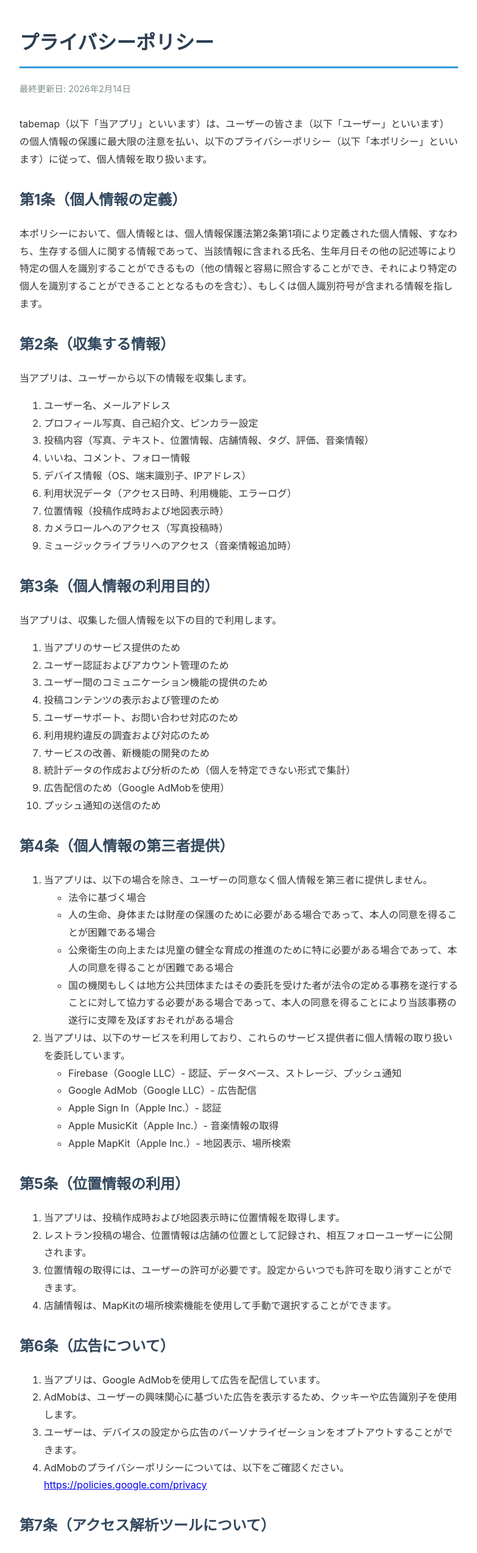
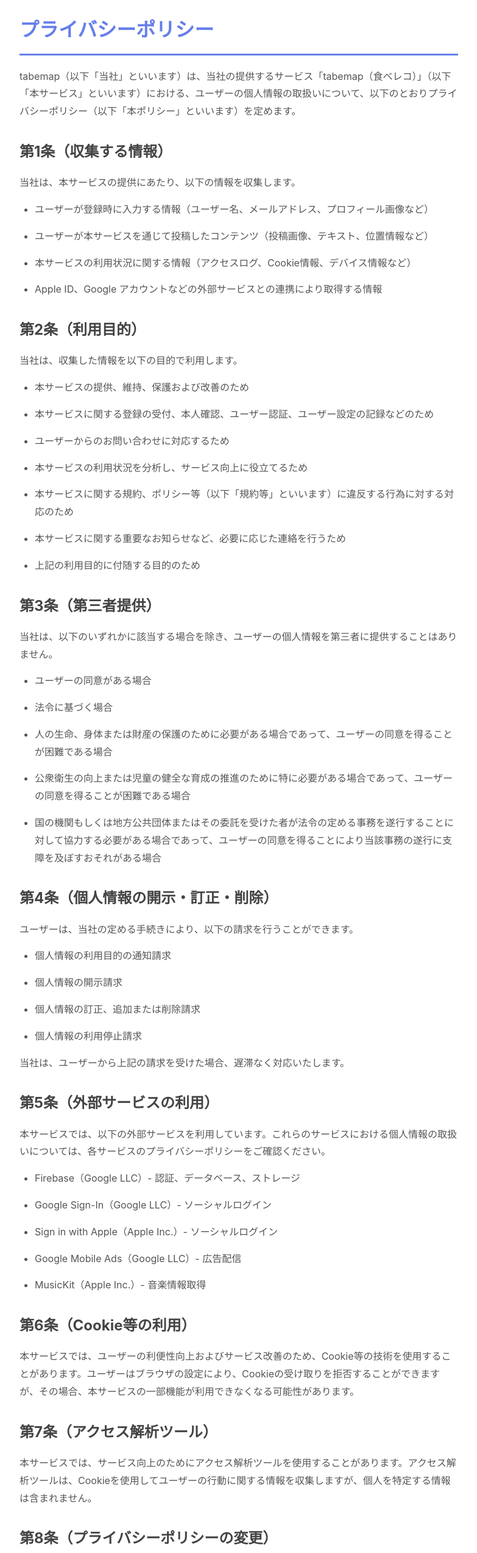
Before and after one commit to appuppu/tabemap-support, a plain HTML site: page privacy.html in a window 1280 px wide. Shown: the part 40-2587 px from the top of the page at 61% size, without its empty margins (248-1031 px from the left). Drawn offline with Linux system fonts and the light colour scheme.

```diff
--- a/privacy.html
+++ b/privacy.html
@@ -5,138 +5,142 @@
     <meta name="viewport" content="width=device-width, initial-scale=1.0">
     <title>プライバシーポリシー - tabemap</title>
     <style>
+        * {
+            margin: 0;
+            padding: 0;
+            box-sizing: border-box;
+        }
         body {
             font-family: -apple-system, BlinkMacSystemFont, "Segoe UI", Roboto, "Helvetica Neue", Arial, sans-serif;
             line-height: 1.8;
+            color: #333;
+            background: #f5f5f5;
+            padding: 20px;
+        }
+        .container {
             max-width: 800px;
             margin: 0 auto;
-            padding: 20px;
-            color: #333;
-            background-color: #f5f5f5;
-        }
-        .container {
-            background-color: white;
+            background: white;
+            border-radius: 10px;
+            box-shadow: 0 2px 10px rgba(0, 0, 0, 0.1);
             padding: 40px;
-            border-radius: 8px;
-            box-shadow: 0 2px 4px rgba(0,0,0,0.1);
         }
         h1 {
-            color: #2c3e50;
-            border-bottom: 3px solid #3498db;
+            font-size: 2rem;
+            margin-bottom: 20px;
+            color: #667eea;
+            border-bottom: 3px solid #667eea;
             padding-bottom: 10px;
         }
         h2 {
-            color: #34495e;
+            font-size: 1.5rem;
             margin-top: 30px;
+            margin-bottom: 15px;
+            color: #444;
+        }
+        p, li {
+            margin-bottom: 15px;
+            color: #555;
+        }
+        ul {
+            padding-left: 25px;
+        }
+        .back-link {
+            display: inline-block;
+            margin-top: 30px;
+            padding: 10px 20px;
+            background: #667eea;
+            color: white;
+            text-decoration: none;
+            border-radius: 5px;
+            transition: background 0.3s;
+        }
+        .back-link:hover {
+            background: #764ba2;
         }
         .last-updated {
-            color: #7f8c8d;
-            font-size: 0.9em;
-            margin-bottom: 30px;
+            margin-top: 30px;
+            padding-top: 20px;
+            border-top: 1px solid #eee;
+            color: #999;
+            font-size: 0.9rem;
         }
     </style>
 </head>
 <body>
     <div class="container">
         <h1>プライバシーポリシー</h1>
-        <p class="last-updated">最終更新日: 2026年2月14日</p>
 
-        <p>tabemap（以下「当アプリ」といいます）は、ユーザーの皆さま（以下「ユーザー」といいます）の個人情報の保護に最大限の注意を払い、以下のプライバシーポリシー（以下「本ポリシー」といいます）に従って、個人情報を取り扱います。</p>
+        <p>tabemap（以下「当社」といいます）は、当社の提供するサービス「tabemap（食べレコ）」（以下「本サービス」といいます）における、ユーザーの個人情報の取扱いについて、以下のとおりプライバシーポリシー（以下「本ポリシー」といいます）を定めます。</p>
 
-        <h2>第1条（個人情報の定義）</h2>
-        <p>本ポリシーにおいて、個人情報とは、個人情報保護法第2条第1項により定義された個人情報、すなわち、生存する個人に関する情報であって、当該情報に含まれる氏名、生年月日その他の記述等により特定の個人を識別することができるもの（他の情報と容易に照合することができ、それにより特定の個人を識別することができることとなるものを含む）、もしくは個人識別符号が含まれる情報を指します。</p>
+        <h2>第1条（収集する情報）</h2>
+        <p>当社は、本サービスの提供にあたり、以下の情報を収集します。</p>
+        <ul>
+            <li>ユーザーが登録時に入力する情報（ユーザー名、メールアドレス、プロフィール画像など）</li>
+            <li>ユーザーが本サービスを通じて投稿したコンテンツ（投稿画像、テキスト、位置情報など）</li>
+            <li>本サービスの利用状況に関する情報（アクセスログ、Cookie情報、デバイス情報など）</li>
+            <li>Apple ID、Google アカウントなどの外部サービスとの連携により取得する情報</li>
+        </ul>
 
-        <h2>第2条（収集する情報）</h2>
-        <p>当アプリは、ユーザーから以下の情報を収集します。</p>
-        <ol>
-            <li>ユーザー名、メールアドレス</li>
-            <li>プロフィール写真、自己紹介文、ピンカラー設定</li>
-            <li>投稿内容（写真、テキスト、位置情報、店舗情報、タグ、評価、音楽情報）</li>
-            <li>いいね、コメント、フォロー情報</li>
-            <li>デバイス情報（OS、端末識別子、IPアドレス）</li>
-            <li>利用状況データ（アクセス日時、利用機能、エラーログ）</li>
-            <li>位置情報（投稿作成時および地図表示時）</li>
-            <li>カメラロールへのアクセス（写真投稿時）</li>
-            <li>ミュージックライブラリへのアクセス（音楽情報追加時）</li>
-        </ol>
+        <h2>第2条（利用目的）</h2>
+        <p>当社は、収集した情報を以下の目的で利用します。</p>
+        <ul>
+            <li>本サービスの提供、維持、保護および改善のため</li>
+            <li>本サービスに関する登録の受付、本人確認、ユーザー認証、ユーザー設定の記録などのため</li>
+            <li>ユーザーからのお問い合わせに対応するため</li>
+            <li>本サービスの利用状況を分析し、サービス向上に役立てるため</li>
+            <li>本サービスに関する規約、ポリシー等（以下「規約等」といいます）に違反する行為に対する対応のため</li>
+            <li>本サービスに関する重要なお知らせなど、必要に応じた連絡を行うため</li>
+            <li>上記の利用目的に付随する目的のため</li>
+        </ul>
 
-        <h2>第3条（個人情報の利用目的）</h2>
-        <p>当アプリは、収集した個人情報を以下の目的で利用します。</p>
-        <ol>
-            <li>当アプリのサービス提供のため</li>
-            <li>ユーザー認証およびアカウント管理のため</li>
-            <li>ユーザー間のコミュニケーション機能の提供のため</li>
-            <li>投稿コンテンツの表示および管理のため</li>
-            <li>ユーザーサポート、お問い合わせ対応のため</li>
-            <li>利用規約違反の調査および対応のため</li>
-            <li>サービスの改善、新機能の開発のため</li>
-            <li>統計データの作成および分析のため（個人を特定できない形式で集計）</li>
-            <li>広告配信のため（Google AdMobを使用）</li>
-            <li>プッシュ通知の送信のため</li>
-        </ol>
+        <h2>第3条（第三者提供）</h2>
+        <p>当社は、以下のいずれかに該当する場合を除き、ユーザーの個人情報を第三者に提供することはありません。</p>
+        <ul>
+            <li>ユーザーの同意がある場合</li>
+            <li>法令に基づく場合</li>
+            <li>人の生命、身体または財産の保護のために必要がある場合であって、ユーザーの同意を得ることが困難である場合</li>
+            <li>公衆衛生の向上または児童の健全な育成の推進のために特に必要がある場合であって、ユーザーの同意を得ることが困難である場合</li>
+            <li>国の機関もしくは地方公共団体またはその委託を受けた者が法令の定める事務を遂行することに対して協力する必要がある場合であって、ユーザーの同意を得ることにより当該事務の遂行に支障を及ぼすおそれがある場合</li>
+        </ul>
 
-        <h2>第4条（個人情報の第三者提供）</h2>
-        <ol>
-            <li>当アプリは、以下の場合を除き、ユーザーの同意なく個人情報を第三者に提供しません。
-                <ul>
-                    <li>法令に基づく場合</li>
-                    <li>人の生命、身体または財産の保護のために必要がある場合であって、本人の同意を得ることが困難である場合</li>
-                    <li>公衆衛生の向上または児童の健全な育成の推進のために特に必要がある場合であって、本人の同意を得ることが困難である場合</li>
-                    <li>国の機関もしくは地方公共団体またはその委託を受けた者が法令の定める事務を遂行することに対して協力する必要がある場合であって、本人の同意を得ることにより当該事務の遂行に支障を及ぼすおそれがある場合</li>
-                </ul>
-            </li>
-            <li>当アプリは、以下のサービスを利用しており、これらのサービス提供者に個人情報の取り扱いを委託しています。
-                <ul>
-                    <li>Firebase（Google LLC）- 認証、データベース、ストレージ、プッシュ通知</li>
-                    <li>Google AdMob（Google LLC）- 広告配信</li>
-                    <li>Apple Sign In（Apple Inc.）- 認証</li>
-                    <li>Apple MusicKit（Apple Inc.）- 音楽情報の取得</li>
-                    <li>Apple MapKit（Apple Inc.）- 地図表示、場所検索</li>
-                </ul>
-            </li>
-        </ol>
+        <h2>第4条（個人情報の開示・訂正・削除）</h2>
+        <p>ユーザーは、当社の定める手続きにより、以下の請求を行うことができます。</p>
+        <ul>
+            <li>個人情報の利用目的の通知請求</li>
+            <li>個人情報の開示請求</li>
+            <li>個人情報の訂正、追加または削除請求</li>
+            <li>個人情報の利用停止請求</li>
+        </ul>
+        <p>当社は、ユーザーから上記の請求を受けた場合、遅滞なく対応いたします。</p>
 
-        <h2>第5条（位置情報の利用）</h2>
-        <ol>
-            <li>当アプリは、投稿作成時および地図表示時に位置情報を取得します。</li>
-            <li>レストラン投稿の場合、位置情報は店舗の位置として記録され、相互フォローユーザーに公開されます。</li>
-            <li>位置情報の取得には、ユーザーの許可が必要です。設定からいつでも許可を取り消すことができます。</li>
-            <li>店舗情報は、MapKitの場所検索機能を使用して手動で選択することができます。</li>
-        </ol>
+        <h2>第5条（外部サービスの利用）</h2>
+        <p>本サービスでは、以下の外部サービスを利用しています。これらのサービスにおける個人情報の取扱いについては、各サービスのプライバシーポリシーをご確認ください。</p>
+        <ul>
+            <li>Firebase（Google LLC）- 認証、データベース、ストレージ</li>
+            <li>Google Sign-In（Google LLC）- ソーシャルログイン</li>
+            <li>Sign in with Apple（Apple Inc.）- ソーシャルログイン</li>
+            <li>Google Mobile Ads（Google LLC）- 広告配信</li>
+            <li>MusicKit（Apple Inc.）- 音楽情報取得</li>
+        </ul>
 
-        <h2>第6条（広告について）</h2>
-        <ol>
-            <li>当アプリは、Google AdMobを使用して広告を配信しています。</li>
-            <li>AdMobは、ユーザーの興味関心に基づいた広告を表示するため、クッキーや広告識別子を使用します。</li>
-            <li>ユーザーは、デバイスの設定から広告のパーソナライゼーションをオプトアウトすることができます。</li>
-            <li>AdMobのプライバシーポリシーについては、以下をご確認ください。<br>
-                <a href="https://policies.google.com/privacy">https://policies.google.com/privacy</a>
-            </li>
-        </ol>
+        <h2>第6条（Cookie等の利用）</h2>
+        <p>本サービスでは、ユーザーの利便性向上およびサービス改善のため、Cookie等の技術を使用することがあります。ユーザーはブラウザの設定により、Cookieの受け取りを拒否することができますが、その場合、本サービスの一部機能が利用できなくなる可能性があります。</p>
 
-        <h2>第7条（アクセス解析ツールについて）</h2>
-        <p>当アプリは、サービスの改善のため、Firebase Analyticsを使用してアクセス解析を行っています。Firebase Analyticsは、クッキーや広告識別子を使用して、ユーザーの利用状況を匿名で収集します。収集されたデータは、個人を特定できない形式で集計されます。</p>
+        <h2>第7条（アクセス解析ツール）</h2>
+        <p>本サービスでは、サービス向上のためにアクセス解析ツールを使用することがあります。アクセス解析ツールは、Cookieを使用してユーザーの行動に関する情報を収集しますが、個人を特定する情報は含まれません。</p>
 
-        <h2>第8条（個人情報の開示・訂正・削除）</h2>
-        <ol>
-            <li>ユーザーは、当アプリが保有する自己の個人情報について、開示、訂正、削除を請求することができます。</li>
-            <li>個人情報の開示、訂正、削除をご希望の場合は、アプリ内の設定画面から行うか、お問い合わせフォームからご連絡ください。</li>
-            <li>アカウントを削除すると、投稿、コメント、いいね、フォロー情報など、関連するすべてのデータが削除されます。</li>
-        </ol>
+        <h2>第8条（プライバシーポリシーの変更）</h2>
+        <p>当社は、必要に応じて、本ポリシーを変更することがあります。変更後のプライバシーポリシーは、本サービス上に掲載した時点で効力を生じるものとします。</p>
 
-        <h2>第9条（個人情報の安全管理）</h2>
-        <p>当アプリは、個人情報の漏洩、滅失、毀損を防止するため、適切な安全管理措置を講じています。個人情報は、Firebase（Google Cloud Platform）の安全なサーバーに保存され、暗号化および アクセス制御によって保護されています。</p>
+        <h2>第9条（お問い合わせ）</h2>
+        <p>本ポリシーに関するお問い合わせは、本サービス内のお問い合わせフォームよりご連絡ください。</p>
 
-        <h2>第10条（プライバシーポリシーの変更）</h2>
-        <p>当アプリは、必要に応じて本ポリシーを変更することがあります。変更後のプライバシーポリシーは、当アプリ上に掲示された時点で効力を生じるものとします。重要な変更がある場合は、アプリ内通知またはメールでユーザーに通知します。</p>
+        <div class="last-updated">
+            最終更新日：2026年1月27日
+        </div>
 
-        <h2>第11条（お問い合わせ）</h2>
-        <p>本ポリシーに関するお問い合わせは、アプリ内のお問い合わせフォームからご連絡ください。</p>
-
-        <h2>第12条（準拠法）</h2>
-        <p>本ポリシーの解釈にあたっては、日本法を準拠法とします。</p>
-
-        <p style="text-align: right; margin-top: 40px;">以上</p>
+        <a href="index.html" class="back-link">← トップに戻る</a>
     </div>
 </body>
 </html>
```
Also changed, not shown: index.html (+45 -31 lines), terms.html (+110 -68 lines), 1 other file.
